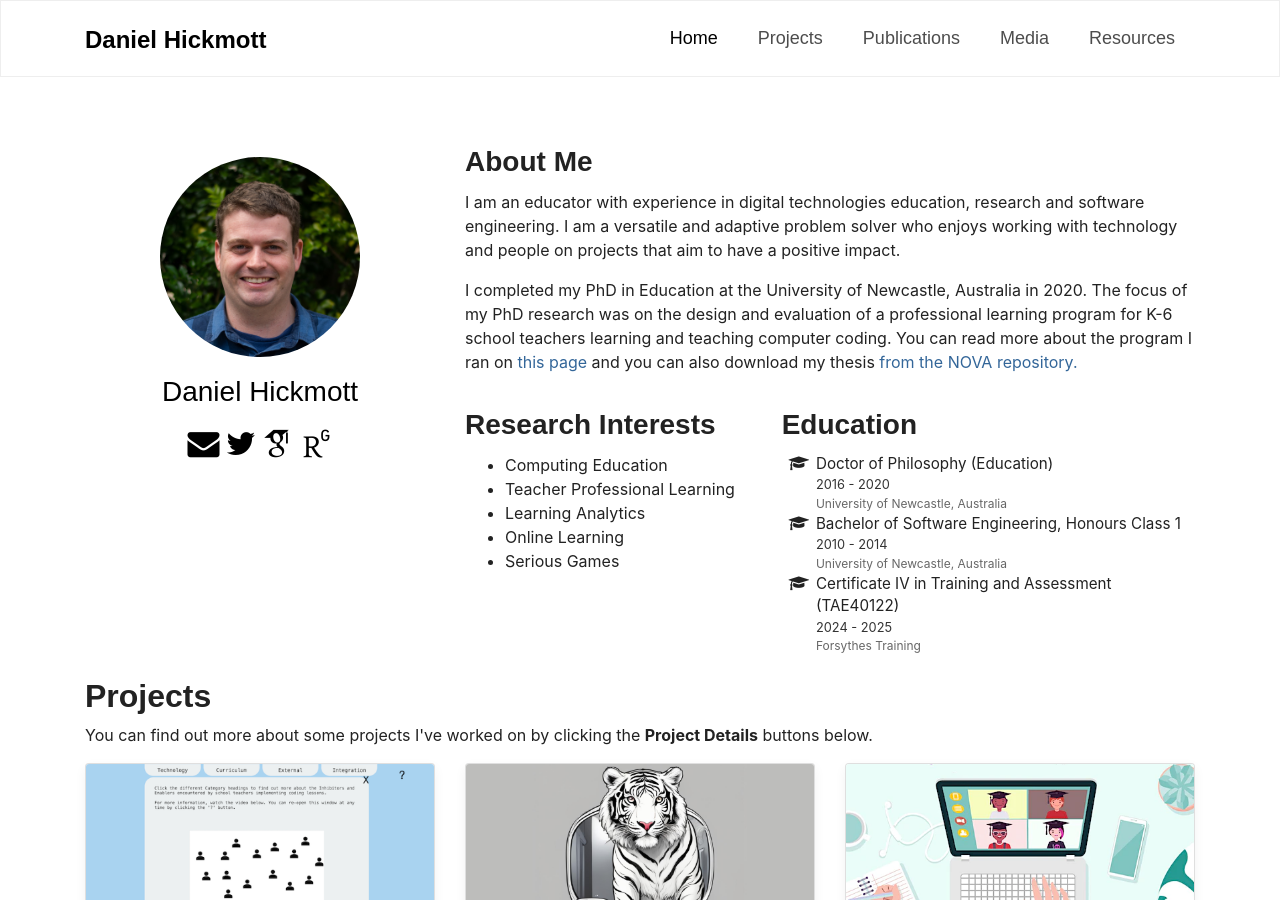
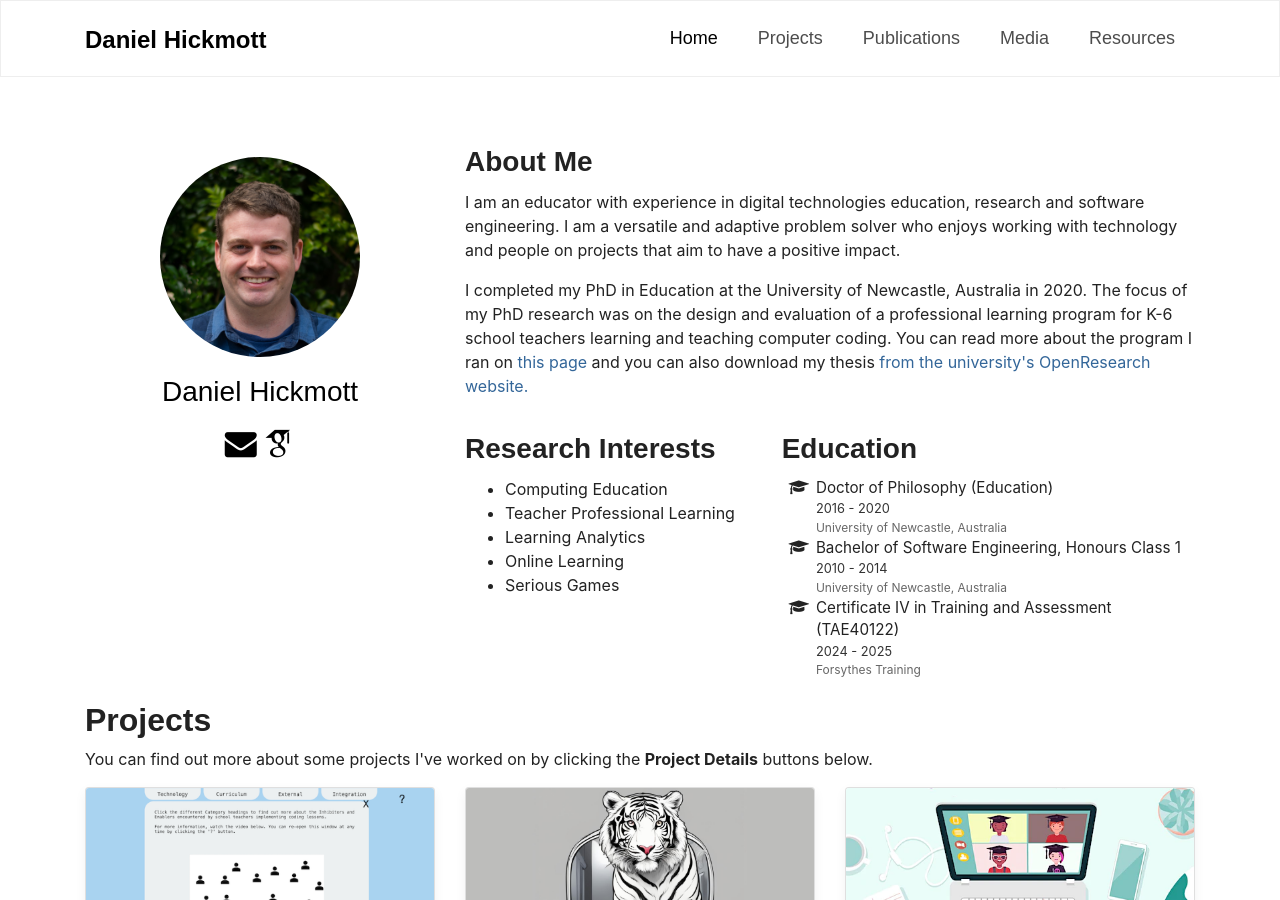
Before and after one commit to hckmd/hckmd.github.io, a Jekyll site: the page built from index.md, in a window 1280 px wide and 900 px high. Built offline with Jekyll 4.4.1, drawn with Linux system fonts in a browser that asks for light colours; some web fonts are replaced.

Commit message:
Updates homepage

```diff
--- a/index.md
+++ b/index.md
@@ -15,13 +15,7 @@ title: Daniel Hickmott
                     <a href="mailto:daniel.hickmott@gmail.com" target="_blank" rel="noopener"> <i class="fa fa-envelope big-icon"></i> </a>
                 </li>
                 <li>
-                    <a href="https://twitter.com/dan_hickmott" target="_blank" rel="noopener"> <i class="fa fa-twitter big-icon"> </i></a>
-                </li>
-                <li>
                     <a href="https://scholar.google.com.au/citations?user=zEcey6gAAAAJ" target="_blank" rel="noopener"> <i class="ai ai-google-scholar big-icon"> </i></a>
-                </li>
-                <li>
-                    <a href="https://www.researchgate.net/profile/Daniel_Hickmott" target="_blank" rel="noopener"> <i class="ai ai-researchgate big-icon"> </i></a>
                 </li>
             </ul>
         </div>
@@ -33,7 +27,7 @@ title: Daniel Hickmott
         </p>
         <p>
             I completed my PhD in Education at the University of Newcastle, Australia in 2020.
-            The focus of my PhD research was on the design and evaluation of a professional learning program for K-6 school teachers learning and teaching computer coding. You can read more about the program I ran on <a href="{{ site.baseurl | append: '/projects/coding-in-stage-3' }}" class="text-info">this page</a> and you can also download my thesis <a class="text-info" href="https://hdl.handle.net/1959.13/1417667" target="_blank"> from the NOVA repository.</a>
+            The focus of my PhD research was on the design and evaluation of a professional learning program for K-6 school teachers learning and teaching computer coding. You can read more about the program I ran on <a href="{{ site.baseurl | append: '/projects/coding-in-stage-3' }}" class="text-info">this page</a> and you can also download my thesis <a class="text-info" href="https://hdl.handle.net/1959.13/1417667" target="_blank"> from the university's OpenResearch website.</a>
         </p>
         <div class="row">
             <div class="col-md-5">
```
